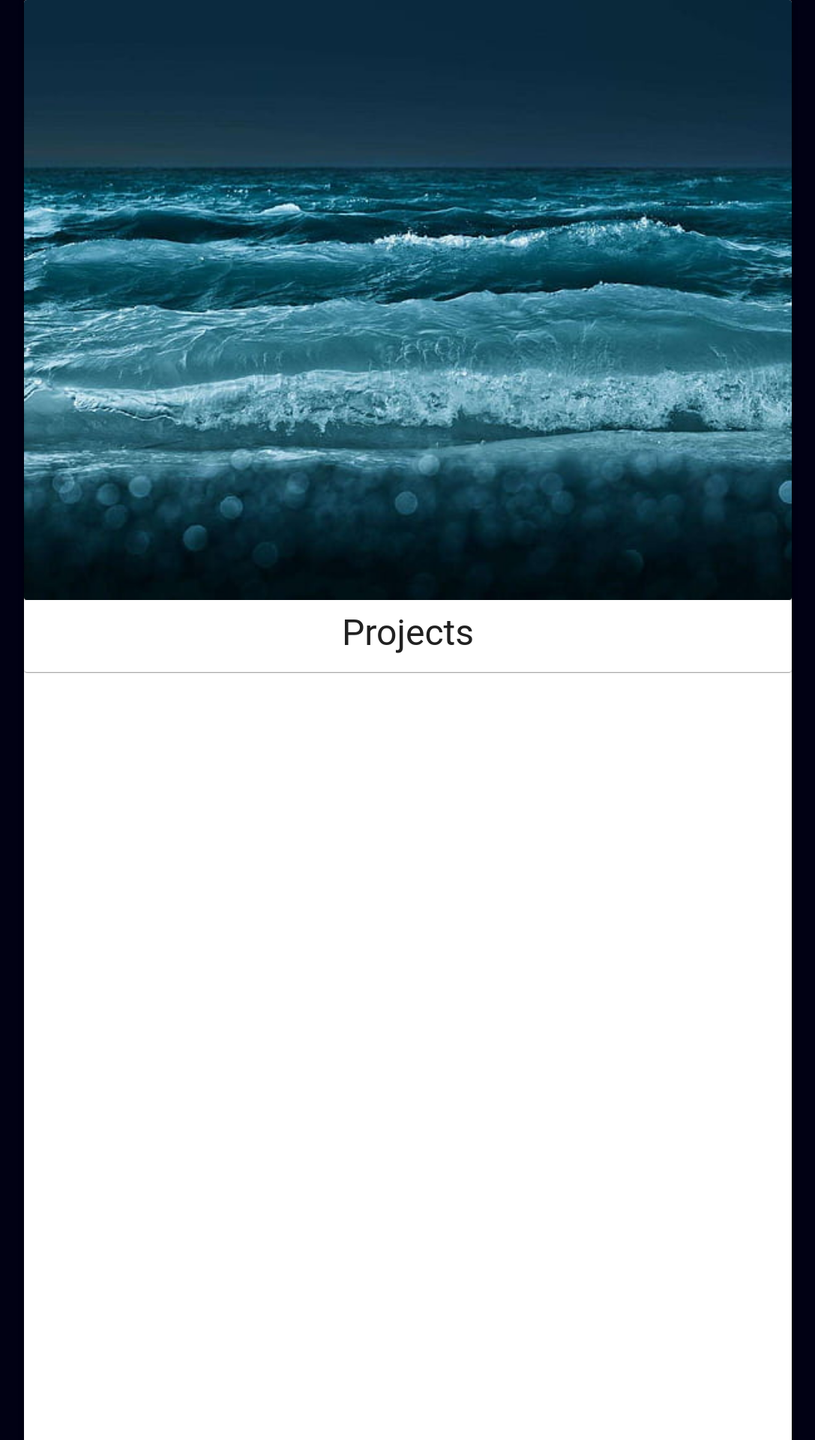
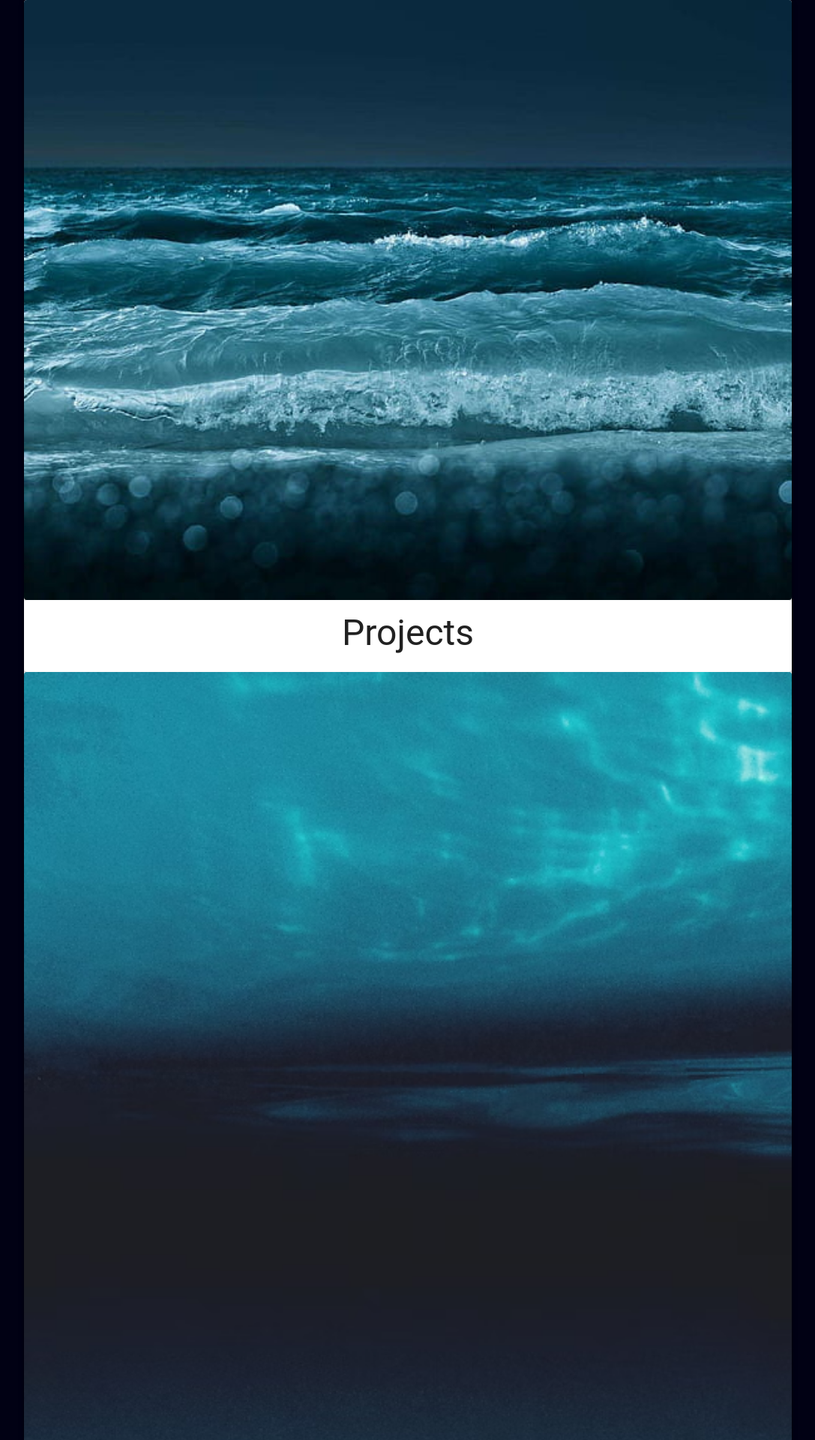
Before and after one commit to MoxUFO/port_dev, a React (Create React App) app: page / in a window 1280 px wide. Shown: the top 1920 px of the page at 75% size, without its empty margins (96-1183 px from the left). Built offline with nearby package versions, Linux system fonts and the light colour scheme.

Commit message:
added background to project sections, extended app and portfolio background height

```diff
--- a/src/App.css
+++ b/src/App.css
@@ -1,4 +1,5 @@
 .app-bg{
   background-color: #010114;
   width: 100vw;
+  height: 50000px;
 }
--- a/src/assets/css/PortfolioContainer.css
+++ b/src/assets/css/PortfolioContainer.css
@@ -1,6 +1,6 @@
 .port-container{
     margin: auto;
     width: 80%;
-    height: 3000px;
+    height: 5000px;
     background-color: rgb(19, 108, 187);
 }
--- /dev/null
+++ b/src/assets/css/ProjectContainer.css
@@ -0,0 +1,8 @@
+.project-bg{
+    background-image: url('../images/swim.png');
+    background-repeat: no-repeat;
+    background-size: cover;
+    background-position: bottom;
+    height: 2000px;
+
+}
--- a/src/components/PortfolioContainer.js
+++ b/src/components/PortfolioContainer.js
@@ -3,6 +3,7 @@ import Paper from '@mui/material/Paper';
 import '../assets/css/PortfolioContainer.css'
 import Intro from './Intro';
 import ProjectHeader from './ProjectHeader';
+import ProjectsContainer from './ProjectsContainer';
 
 
 export default function PortfolioContainer() {
@@ -10,6 +11,7 @@ export default function PortfolioContainer() {
     <Paper className='port-container' elevation={3} >
         <Intro />
         <ProjectHeader />
+        < ProjectsContainer />
     </Paper>
 
   )
--- /dev/null
+++ b/src/components/ProjectsContainer.js
@@ -0,0 +1,11 @@
+import React from 'react'
+import '../assets/css/ProjectContainer.css'
+import Paper from '@mui/material/Paper';
+
+
+
+export default function ProjectsContainer() {
+  return (
+    <Paper className='project-bg' />
+  )
+}
```
Also changed, not shown: src/assets/images/swim.png (added).
